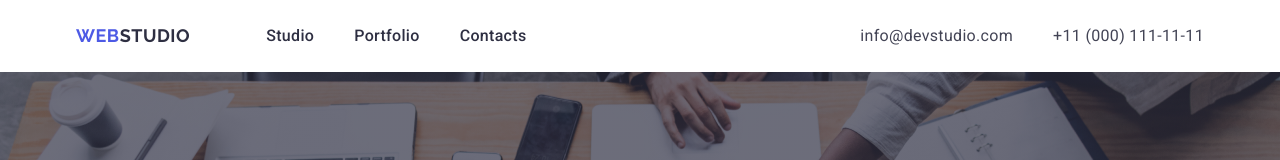
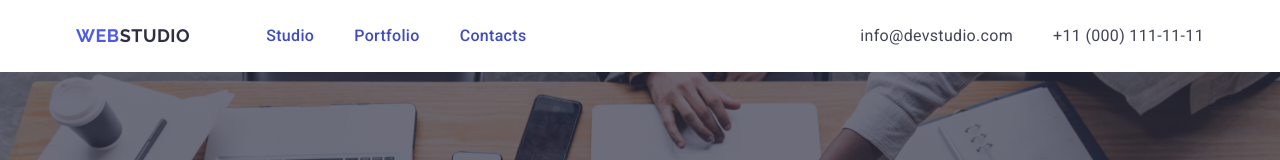
Before and after one commit to VIPon4ik/goit-markup-hw-04, a plain HTML site: page index.html in a window 1280 px wide. Shown: the top 160 px of the page. Drawn offline with nearby package versions, Linux system fonts and the light colour scheme.

Commit message:
Debugging header cringe

```diff
--- a/css/styles.css
+++ b/css/styles.css
@@ -119,21 +119,22 @@ section {
 }
 
 .navigation-links {
-  color: #2e2f42;
+  color: #404bbf;
   font-weight: 500;
   position: relative;
 }
 
 .navigation-links::after {
-  content: '';
+  content: ' ';
   position: absolute;
   bottom: -1px;
-  left: 50%;
-  width: 100%;
+  left: 0;
   height: 4px;
   transform: translate(-50%,-50%);
   border-radius: 2px;
-  transition: background-color 250ms cubic-bezier(0.4, 0, 0.2, 1);
+  background-color: #404bbf;
+
+  transition: background-color 250ms cubic-bezier(0.4, 0, 0.2, 1), color 250ms cubic-bezier(0.4, 0, 0.2, 1);
 }
 
 .navigation-links:hover::after {
```
